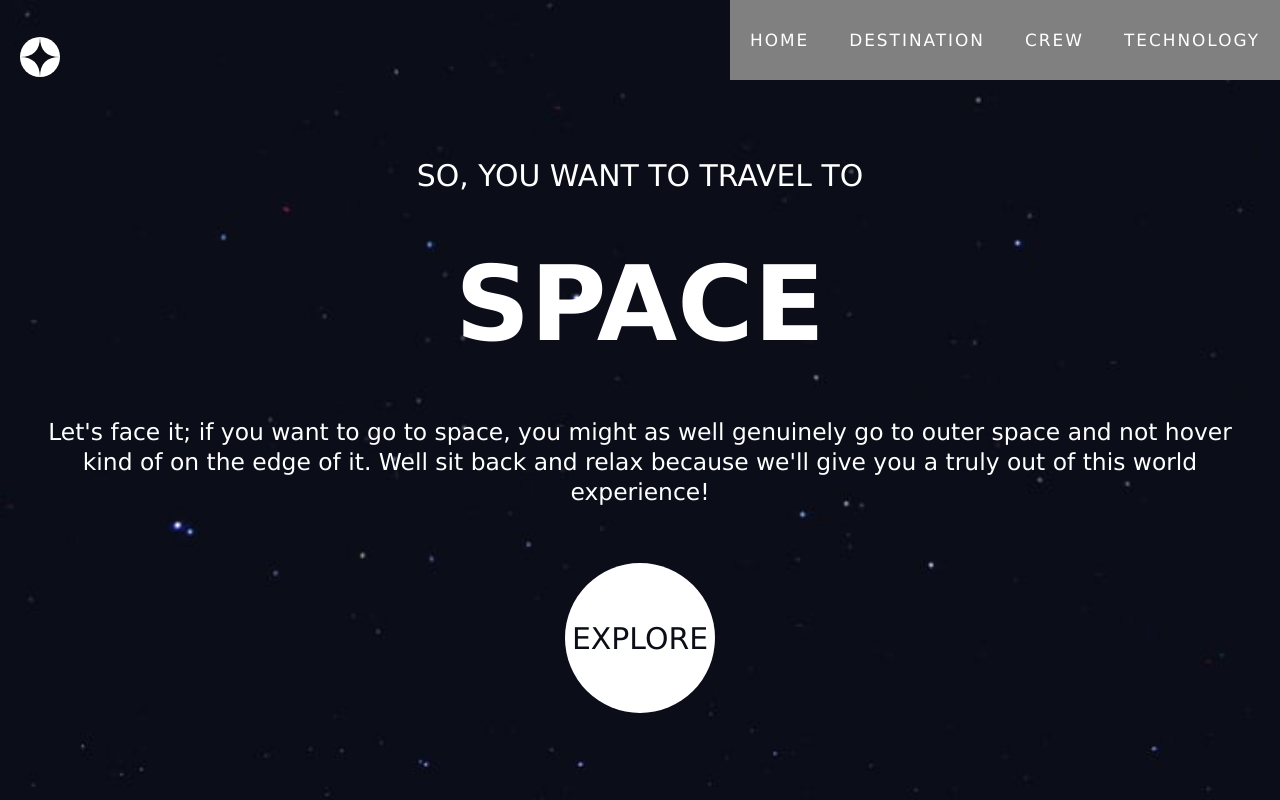
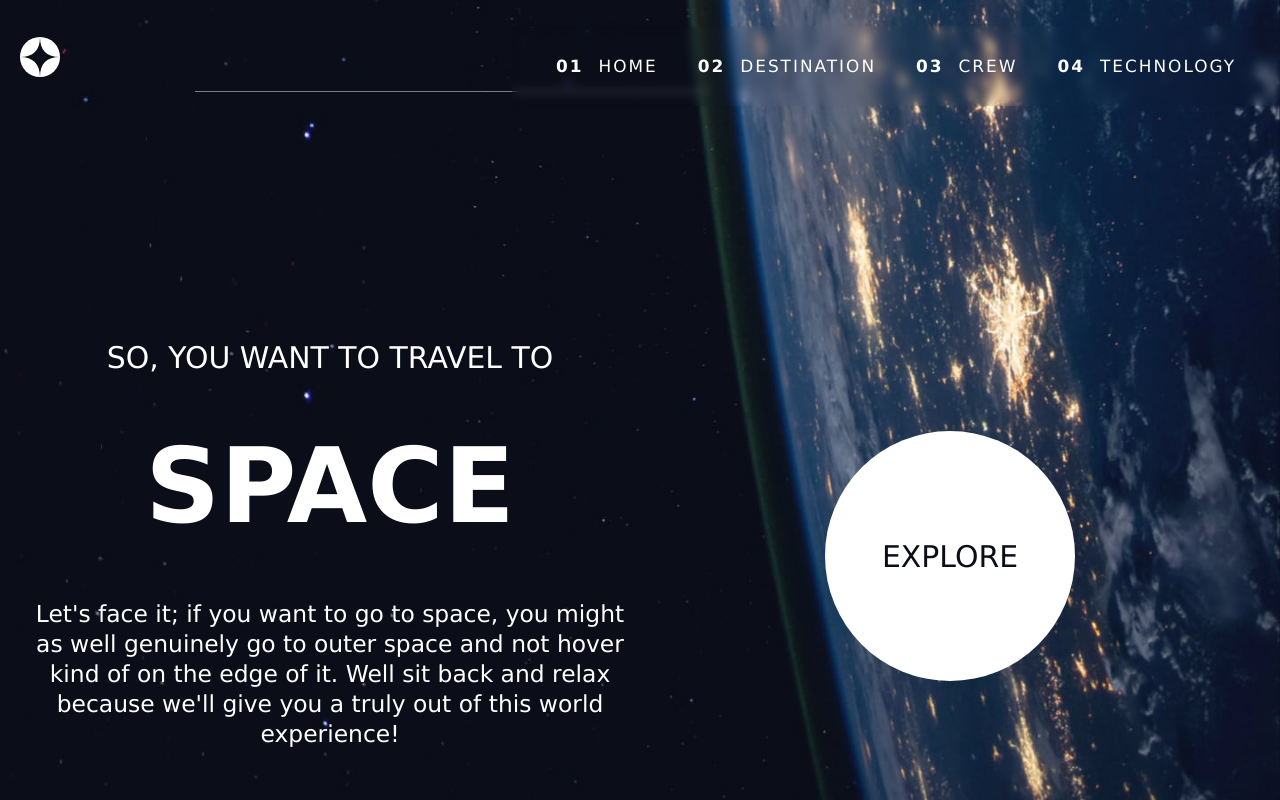
Before and after one commit to KacperZys/space-website, a plain HTML site: page html/index.html in a window 1280 px wide. Drawn offline with Linux system fonts and the light colour scheme; a web font is replaced by a local one.

Commit message:
home page desktop changes

```diff
--- a/html/index.html
+++ b/html/index.html
@@ -30,6 +30,7 @@
             <div class="header__logo">
                 <img class="header__logo-image" src="../starter-code/assets/shared/logo.svg" alt="logo">
             </div>
+            <div class="header__line"></div>
             <!-- large menu -->
             <div class="header__menu">
                 <ul class="header__menu-list">
--- a/scss/_mixins.scss
+++ b/scss/_mixins.scss
@@ -10,6 +10,7 @@
 
     $breakpoints: (
         medium: 'min-width: 700px',
+        large: 'min-width: 1200px',
     );
 
 $size: map-get($breakpoints, $breakpoint);
--- a/scss/home.scss
+++ b/scss/home.scss
@@ -21,6 +21,10 @@
     @include media(medium) {
         background-image: url('../starter-code/assets/home/background-home-tablet.jpg');
     }
+
+    @include media(large) {
+        background-image: url('../starter-code/assets/home/background-home-desktop.jpg');
+    }
 }
 
 .header {
@@ -33,15 +37,22 @@
         height: 40px;
     }
 
+    &__line {
+        border-bottom: 1px solid gray;
+        width: 40%;
+        position: absolute;
+        top: 7em;
+        left: 15em;
+        display: none;
+
+        @include media(large) {
+            display: block;
+        }
+    }
+
     &__menu {
-        @include media(medium) {
-            height: 10%;
-            background: gray;
-            position: absolute;
-            top: 0;
-            right: 0;
-            @include flex(row, center, flex-start);
-        }
+
+
 
         &-image {
             width: 24px;
@@ -60,10 +71,29 @@
                 @include flex(row, center, flex-end);
                 list-style-type: none;
 
+
                 &-item {
                     letter-spacing: 2px;
                     padding: 0 20px;
                     font-size: 1.3rem;
+
+
+                }
+            }
+
+            @include media(large) {
+                margin: auto;
+                counter-reset: first;
+                counter-reset: second;
+
+                &-item {
+
+                    &::before {
+                        content: counter(first) counter(second);
+                        counter-increment: second;
+                        margin-right: 15px;
+                        font-weight: bold;
+                    }
                 }
             }
         }
@@ -71,6 +101,22 @@
         &-link {
             text-decoration: none;
             color: $white;
+        }
+
+        @include media(medium) {
+            height: 10%;
+            background: gray;
+            position: absolute;
+            top: 0;
+            right: 0;
+            @include flex(row, center, flex-start);
+        }
+
+        @include media(large) {
+            width: 60%;
+            top: 2em;
+            background: transparent;
+            backdrop-filter: blur(5px);
         }
     }
 }
@@ -81,6 +127,8 @@
     flex-direction: column;
     justify-content: space-between;
     height: 80%;
+
+
 
     &__anchor-div {
         width: 150px;
@@ -113,6 +161,24 @@
     &__h1 {
         font-size: 8rem;
         margin: .5em 0;
+    }
+
+    @include media(large) {
+        display: grid;
+        grid-template-columns: 1fr 1fr;
+        grid-template-rows: 30% 70%;
+
+        &__content-div {
+            grid-column: 1 / 2;
+            grid-row: 2 / 3;
+        }
+
+        &__anchor-div {
+            grid-column: 2 / 3;
+            grid-row: 2 / 3;
+            width: 250px;
+            height: 250px;
+        }
     }
 }
 
```
Also changed, not shown: css/home.css, 1 other file.
